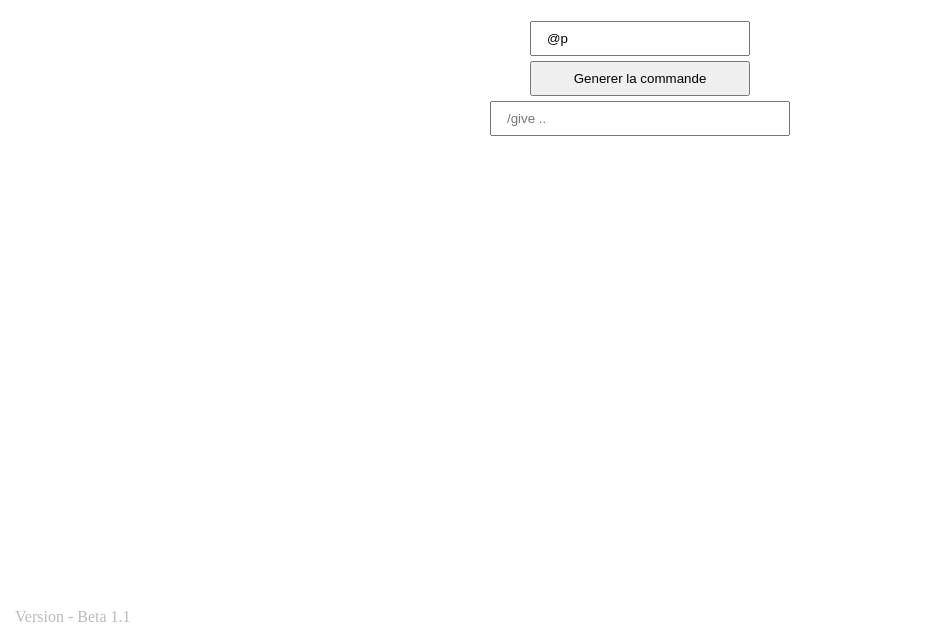
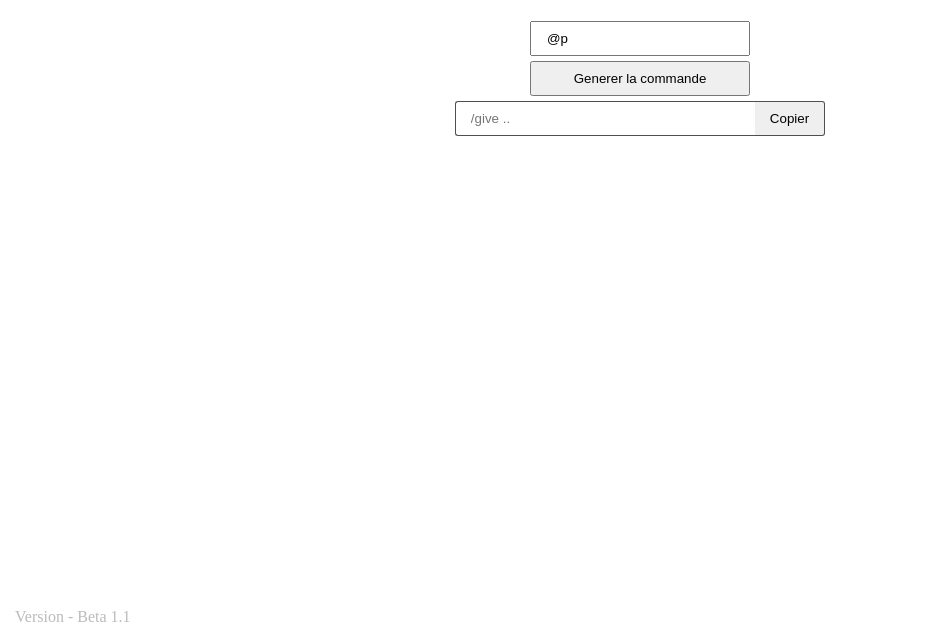
Before and after one commit to VoidSplit/angmar_items_generator, a plain HTML site: page index.html in a window 1280 px wide. Shown: the part 159-800 px from the top of the page, without its empty margins (0-952 px from the left). Drawn offline with Linux system fonts and the light colour scheme.

Commit message:
add: copy output button

```diff
--- a/index.html
+++ b/index.html
@@ -11,7 +11,10 @@
     <div id="item_selector_grid"></div>
     <input type="text" id="selector_input" value="@p">
     <button onclick="generate()">Generer la commande</button>
-    <input id="result" type="text" placeholder="/give ..">
+    <div class="output">
+        <input id="result" type="text" placeholder="/give ..">
+        <button onclick="copy_output()">Copier</button>
+    </div>
     <span id="version">Version - Beta 1.1</span>
 </body>
 </html>
--- a/res/css/style.css
+++ b/res/css/style.css
@@ -36,12 +36,35 @@ button {
     height: 35px;
     min-width: 220px;
 }
+.output {
+    display: flex;
+}
+.output input {
+    width: 300px;
+    border-radius: 3px 0 0 3px;
+    border: 1px solid #4F4F4F;
+    border-right: 0;
+}
+.output input:focus {
+    outline: none;
+}
+.output button {
+    min-width: 0;
+    padding: 8px 15px;
+
+
+    border-radius: 0 3px 3px 0;
+    border: 1px solid #4F4F4F;
+    border-left: 0;
+    cursor: pointer;
+    transition: background-color .2s;
+}
+.output button:hover {
+    background-color: #E5E5E5;
+}
 input {
     padding: 8px 15px;
     min-width: 220px;
-}
-#result {
-    width: 300px;
 }
 #version {
     position: fixed;
@@ -50,3 +73,5 @@ input {
     padding: 15px;
     color: #bbb;
 }
+/*
+*/
--- a/res/js/app.js
+++ b/res/js/app.js
@@ -127,3 +127,11 @@ const generate = () => {
     const pattern = `/give ${selector_input.value} minecraft:${active_item.getAttribute("data-item")} 0 1 {CustomModelData:${active_item.getAttribute("data-cmd")}}`
     document.getElementById('result').value = pattern
 }
+const copy_output = () => {
+    const output = document.getElementById('result')
+
+    output.select()
+    output.setSelectionRange(0, 99999)
+
+    navigator.clipboard.writeText(output.value)
+}
```
